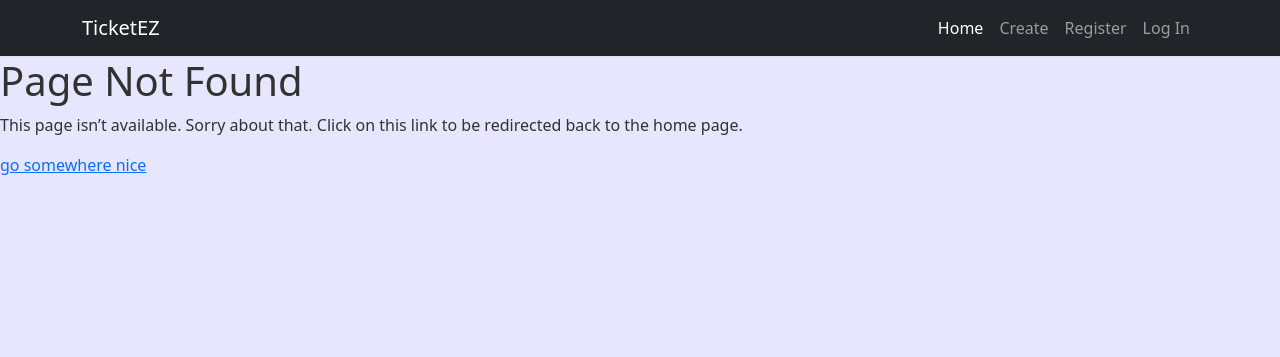
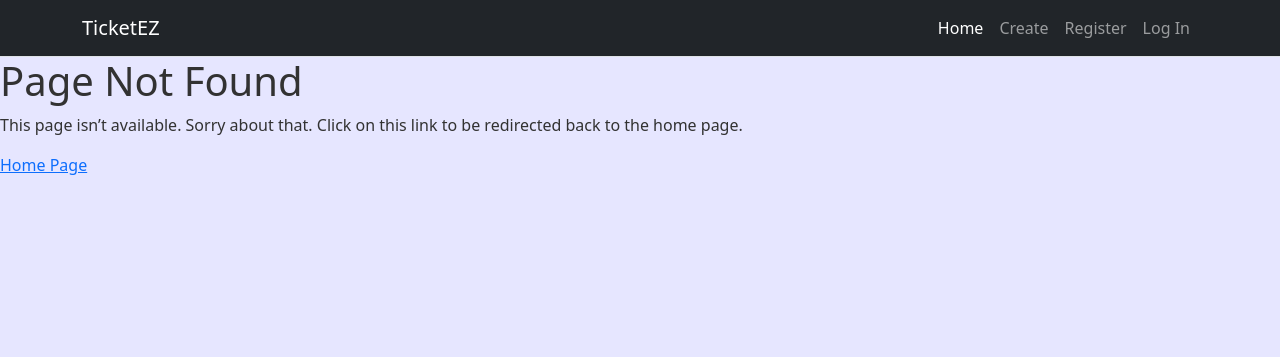
Before and after one commit to tymarcowong/TicketEZ, a Flask app: template website/templates/404.html in a window 1280 px wide. Shown: the top 357 px of the page. Run offline with Flask 2, Linux system fonts and the light colour scheme; the template is opened without the code that fills it, so the values that code supplies are empty; some libraries are stand-ins or nearby versions.

Commit message:
Error 4o4
Error 404

```diff
--- a/website/templates/404.html
+++ b/website/templates/404.html
@@ -3,5 +3,5 @@
 {% block content %}
   <h1>Page Not Found</h1>
   <p>This page isn’t available. Sorry about that. Click on this link to be redirected back to the home page.
-  <p><a href="http://127.0.0.1:5000/">go somewhere nice</a>
+  <p><a href="http://127.0.0.1:5000/">Home Page</a>
 {% endblock %}
```
